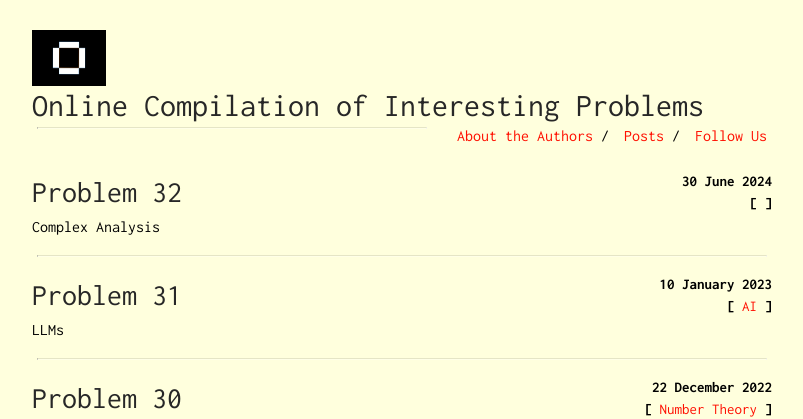
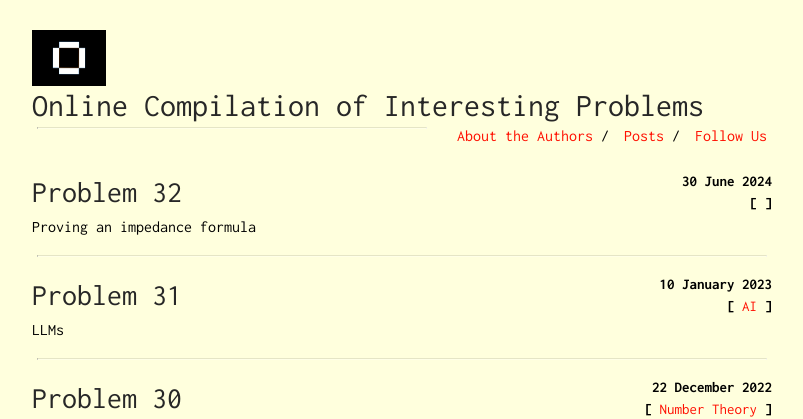
Before and after one commit to Oscuro-Phoenix/math-for-fun, a Jekyll site: the page built from index.html, in a window 1280 px wide and 900 px high. Shown: the top 419 px of the window, without its empty margins (238-1041 px from the left). Built offline with Jekyll 4.4.1, drawn with Linux system fonts in a browser that asks for light colours.

Commit message:
Update 2024-06-30-Problem-32.md

```diff
--- a/_posts/2024-06-30-Problem-32.md
+++ b/_posts/2024-06-30-Problem-32.md
@@ -1,7 +1,7 @@
 ---
 layout: post
 title: Problem 32
-subtitle: Complex Analysis
+subtitle: Proving an impedance formula
 tags: []
 ---
 
```
